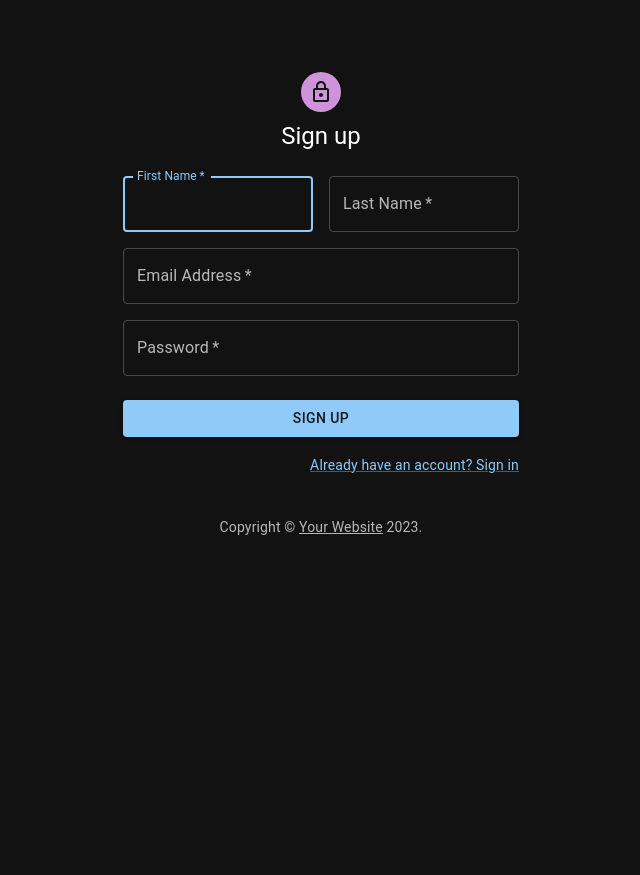
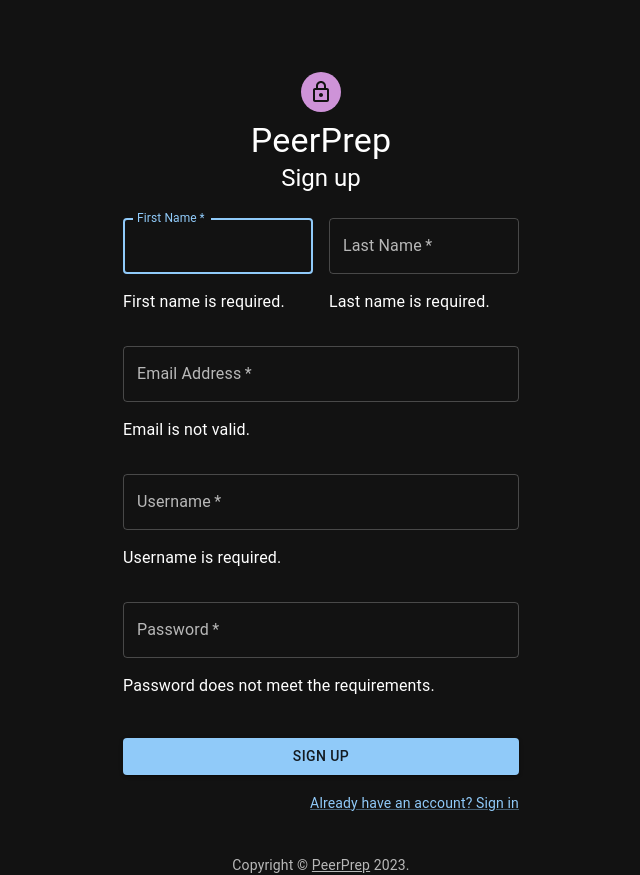
Before and after one commit to PeanutButters93/ay2324s1-course-assessment-g53, a React (Create React App) app in the folder frontend/: page / in a window 1280 px wide. Shown: the whole page, without its empty margins (319-959 px from the left). Before the commit the page ends 800 px from the top, so only its background shows below. Built offline with nearby package versions, Linux system fonts and the light colour scheme; the HTML template or start-up script is replaced by a standard one.

Commit message:
Implemented frontend validation for both signup and login page and link the pages together appropriately

```diff
--- a/frontend/src/App.js
+++ b/frontend/src/App.js
@@ -5,6 +5,8 @@ import Login from "./pages/Login";
 import Logout from "./pages/Logout";
 import Layout from "./pages/Layout";
 import SignupPage from "./pages/SignupPage";
+import { Link } from "react-router-dom";
+
 
 
 const App = () => {
@@ -15,6 +17,7 @@ const App = () => {
         <Route index element={<SignupPage />} />
         <Route path="login" element={<Login />} />
         <Route path="logout" element={<Logout />} />
+        <Route path="questionpage" element={<QuestionPage />} />
       </Routes>
     </BrowserRouter>
   );
--- a/frontend/src/pages/Login.js
+++ b/frontend/src/pages/Login.js
@@ -12,13 +12,19 @@ import LockOutlinedIcon from '@mui/icons-material/LockOutlined';
 import Typography from '@mui/material/Typography';
 import Container from '@mui/material/Container';
 import { createTheme, ThemeProvider } from '@mui/material/styles';
+import { Link as RouterLink } from "react-router-dom";
+import MUILink from '@mui/material/Link';
+import { useNavigate } from "react-router-dom";
+import { useState } from 'react';
+
+
 
 function Copyright(props) {
   return (
     <Typography variant="body2" color="text.secondary" align="center" {...props}>
       {'Copyright © '}
       <Link color="inherit" href="https://mui.com/">
-        Your Website
+        Peerprep
       </Link>{' '}
       {new Date().getFullYear()}
       {'.'}
@@ -33,13 +39,43 @@ const darkTheme = createTheme({
 });
 
 function Login() {
+  const navigate = useNavigate();
+  const [userIdentifier, setUserIdentifier] = useState('');  // This replaces the email state
+  const [password, setPassword] = useState('');
+  const [passwordError, setPasswordError] = useState('');
+
+  const isValidPassword = (password) => {
+    const regex = /^(?=.*[A-Z])(?=.*[!@#$%^&*()_+{}|:"<>?])(?=.*[0-9]).{8,}$/;
+    return regex.test(password);
+  };
+
+  const isValidEmailOrUsername = (input) => {
+    // Simple check to see if it contains '@'.
+    // If you want more complex validation for email, you can expand this function.
+    return input.includes('@') || input.length >= 3;  // Assuming a minimum username length of 3
+  };
+
   const handleSubmit = (event) => {
     event.preventDefault();
+        // Additional validation here
+        if (!isValidEmailOrUsername(userIdentifier)) {
+          alert('Please enter a valid email or username.');
+          return;
+        }
+
+        if (!isValidPassword(password)) {
+          setPasswordError('Password does not meet the requirements.');
+          return;
+        } else {
+          setPasswordError('');  // Clear the error
+        }
+
     const data = new FormData(event.currentTarget);
     console.log({
       email: data.get('email'),
       password: data.get('password'),
     });
+    navigate('/questionpage')
   };
 
   return (
@@ -57,6 +93,9 @@ function Login() {
           <Avatar sx={{ m: 1, bgcolor: 'secondary.main' }}>
             <LockOutlinedIcon />
           </Avatar>
+          <Typography component="h1" variant="h4">
+                        PeerPrep
+          </Typography>
           <Typography component="h1" variant="h5">
             Sign in
           </Typography>
@@ -65,10 +104,12 @@ function Login() {
           margin="normal"
           required
           fullWidth
-              id="email"
-              label="Email Address"
-              name="email"
+          id="userIdentifier"
+          label="Email Address or Username" // Updated label
+          name="userIdentifier"
           autoComplete="email"
+          value={userIdentifier}
+          onChange={e => setUserIdentifier(e.target.value)}  // Use the new state variable here
           autoFocus
         />
         <TextField
@@ -80,10 +121,10 @@ function Login() {
           type="password"
           id="password"
           autoComplete="current-password"
-            />
-            <FormControlLabel
-              control={<Checkbox value="remember" color="primary" />}
-              label="Remember me"
+          value={password}
+        onChange={e => setPassword(e.target.value)}
+        error={!!passwordError}  // If there's an error message, this will be true
+        helperText={passwordError}  // Display the error message
       />
             <Button
               type="submit"
@@ -94,20 +135,15 @@ function Login() {
               Sign In
             </Button>
             <Grid container>
-              <Grid item xs>
-                <Link href="#" variant="body2">
-                  Forgot password?
-                </Link>
-              </Grid>
               <Grid item>
-                <Link href="#" variant="body2">
+                <MUILink to="/ " component={RouterLink} href="#" variant="body2">
                   {"Don't have an account? Sign Up"}
-                </Link>
+                </MUILink>
               </Grid>
             </Grid>
           </Box>
         </Box>
-        <Copyright sx={{ mt: 8, mb: 4 }} />
+        <Copyright sx={{ mt: 5 }} />
       </Container>
     </ThemeProvider>
   );
--- a/frontend/src/pages/QuestionPage.js
+++ b/frontend/src/pages/QuestionPage.js
@@ -136,8 +136,7 @@ function checkEmpty(
   }
   return;
 }
-
-export default function QuestionPage() {
+function QuestionPage() {
   const [open, setOpen] = React.useState(true);
   const toggleDrawer = () => {
     setOpen(!open);
@@ -351,3 +350,5 @@ export default function QuestionPage() {
     </ThemeProvider>
   );
 }
+
+export default QuestionPage;
--- a/frontend/src/pages/SignupPage.js
+++ b/frontend/src/pages/SignupPage.js
@@ -14,13 +14,17 @@ import Typography from '@mui/material/Typography';
 import Container from '@mui/material/Container';
 import { createTheme, ThemeProvider } from '@mui/material/styles';
 import Login from './Login';
+import { useNavigate } from "react-router-dom";
+import { useState } from 'react';
+
+
 
 function Copyright(props) {
   return (
     <Typography variant="body2" color="text.secondary" align="center" {...props}>
       {'Copyright © '}
       <MUILink color="inherit" href="https://mui.com/">
-        Your Website
+        PeerPrep
       </MUILink>{' '}
       {new Date().getFullYear()}
       {'.'}
@@ -35,15 +39,75 @@ const darkTheme = createTheme({
   });
 
 
+const isValidPassword = (password) => {
+    const re = /^(?=.*\d)(?=.*[!@#$%^&*])(?=.*[a-z])(?=.*[A-Z]).{8,}$/;
+    return re.test(password);
+}
+
+const isValidEmail = (email) => {
+    const re = /^[a-zA-Z0-9._-]+@[a-zA-Z0-9.-]+\.[a-zA-Z]{2,6}$/;
+    return re.test(email);
+}
   function SignupPage() {
+    const [password, setPassword] = useState('');
+    const [email, setEmail] = useState('');
+    const [firstName, setFirstName] = useState('');
+    const [lastName, setLastName] = useState('');
+    const [username, setUsername] = useState('');
+    const [isValid, setIsValid] = useState(true);
+    const navigate = useNavigate();
+
+
+
+
+
     const handleSubmit = (event) => {
         event.preventDefault();
+
+        if (!isValidPassword(password) || !isValidEmail(email) || !firstName || !lastName || !username) {
+            setIsValid(false);
+            return; // Don't proceed further
+        }
+
       const data = new FormData(event.currentTarget);
       console.log({
         email: data.get('email'),
         password: data.get('password'),
       });
+      navigate('/questionpage')
+
     };
+
+//   const history = useHistory();
+//   const handleSubmit = (event) => {
+//     event.preventDefault();
+//     const data = new FormData(event.currentTarget);
+
+//     const userDetails = {
+//       firstname: data.get('firstName'),
+//       lastname: data.get('lastName'),
+//       username: data.get('username'),
+//       email: data.get('email'),
+//       password: data.get('password'),
+//     };
+
+//     // Send a POST request to the backend
+//     fetch('/createUser', {
+//       method: 'POST',
+//       headers: {
+//         'Content-Type': 'application/json',
+//       },
+//       body: JSON.stringify(userDetails),
+//     })
+//     .then(response => response.json())
+//     .then(data => {
+//       console.log(data);
+//       // Handle the response from the backend. Maybe redirect or show a success message.
+//     })
+//     .catch(error => {
+//       console.error('Error:', error);
+//     });
+//};
 
   return (
     <ThemeProvider theme={darkTheme}>
@@ -60,6 +124,9 @@ function SignupPage() {
           <Avatar sx={{ m: 1, bgcolor: 'secondary.main' }}>
             <LockOutlinedIcon />
           </Avatar>
+          <Typography component="h1" variant="h4">
+                        PeerPrep
+          </Typography>
           <Typography component="h1" variant="h5">
             Sign up
           </Typography>
@@ -73,8 +140,10 @@ function SignupPage() {
             fullWidth
             id="firstName"
             label="First Name"
+            onChange={e => setFirstName(e.target.value)}
             autoFocus
           />
+          {!firstName && <p>First name is required.</p>}
         </Grid>
         <Grid item xs={12} sm={6}>
           <TextField
@@ -83,8 +152,10 @@ function SignupPage() {
             id="lastName"
             label="Last Name"
             name="lastName"
+            onChange={e => setLastName(e.target.value)}
             autoComplete="family-name"
           />
+          {!lastName && <p>Last name is required.</p>}
         </Grid>
         <Grid item xs={12}>
           <TextField
@@ -94,7 +165,21 @@ function SignupPage() {
             label="Email Address"
             name="email"
             autoComplete="email"
+            onChange={e => setEmail(e.target.value)}
           />
+          {!isValidEmail(email) && <p>Email is not valid.</p>}
+        </Grid>
+        <Grid item xs={12}>
+          <TextField
+            required
+            fullWidth
+            id="username"
+            label="Username"
+            name="username"
+            autoComplete="username"
+            onChange={e => setUsername(e.target.value)}
+          />
+          {!username && <p>Username is required.</p>}
         </Grid>
         <Grid item xs={12}>
           <TextField
@@ -105,9 +190,10 @@ function SignupPage() {
             type="password"
             id="password"
             autoComplete="new-password"
+            onChange={e => setPassword(e.target.value)}
           />
+          {!isValidPassword(password) && <p>Password does not meet the requirements.</p>}
         </Grid>
-
       </Grid>
             <Button
               type="submit"
```
Lines whose indentation alone changed are shown as unchanged.
